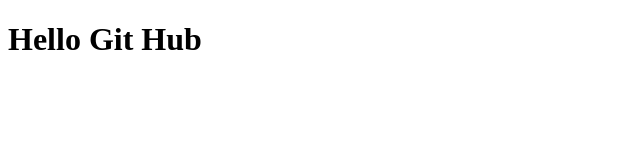
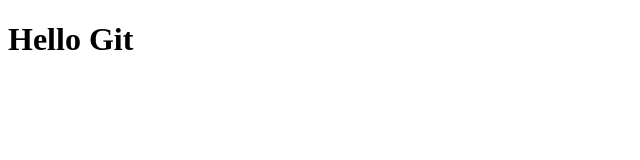
Before and after one commit to ravich1219/project-2, a plain HTML site: page index.html in a window 1280 px wide. Shown: the whole page, without its empty margins (0-640 px from the left). Drawn offline with Linux system fonts and the light colour scheme.

Commit message:
Update index.html

```diff
--- a/index.html
+++ b/index.html
@@ -7,6 +7,6 @@
     <title>Document</title>
 </head>
 <body>
-    <h1>Hello Git Hub</h1>
+    <h1>Hello Git</h1>
 </body>
 </html>
```
